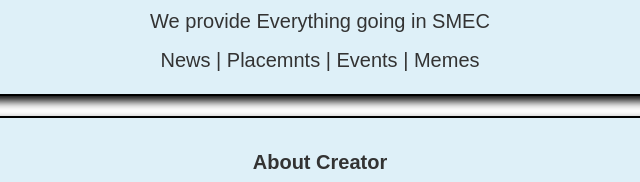
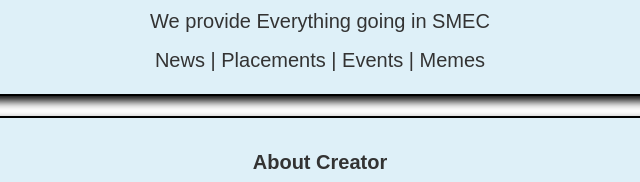
Before and after one commit to Bhargav00007/Chronicles, a website: page about.html in a window 1280 px wide. Shown: the part 450-632 px from the top of the page, 330-970 px from the left. Drawn offline with nearby package versions, Linux system fonts and the light colour scheme.

Commit message:
modified:   about.html

```diff
--- a/about.html
+++ b/about.html
@@ -57,7 +57,7 @@
         <p>2K23</p>
         <p>We provide Everything going in SMEC </p>
 
-        <p>News | Placemnts | Events | Memes</p>
+        <p>News | Placements | Events | Memes</p>
 
 
       </div>
```
